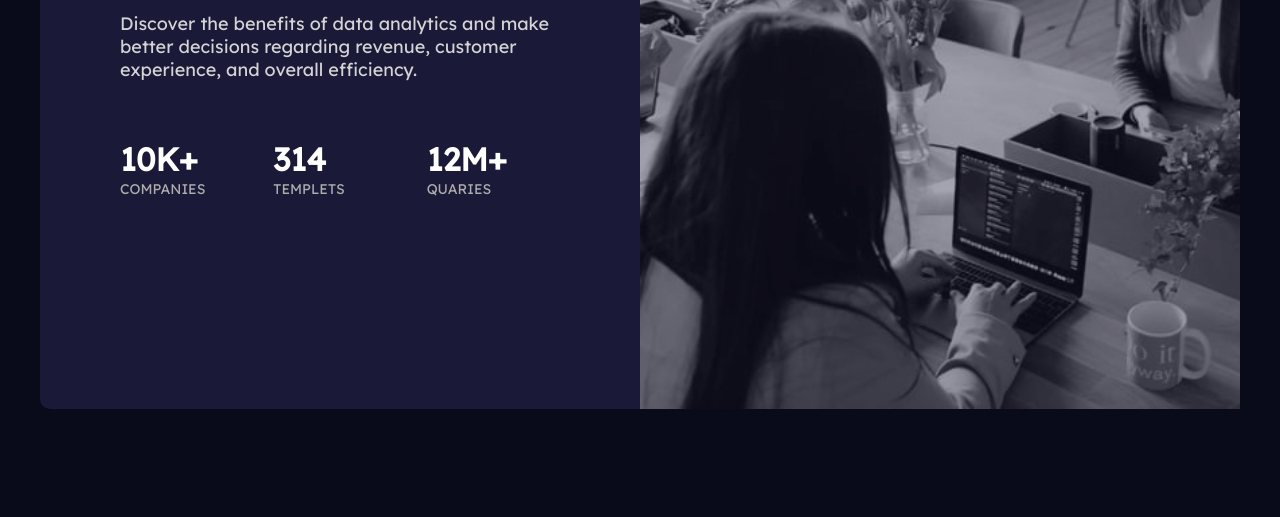
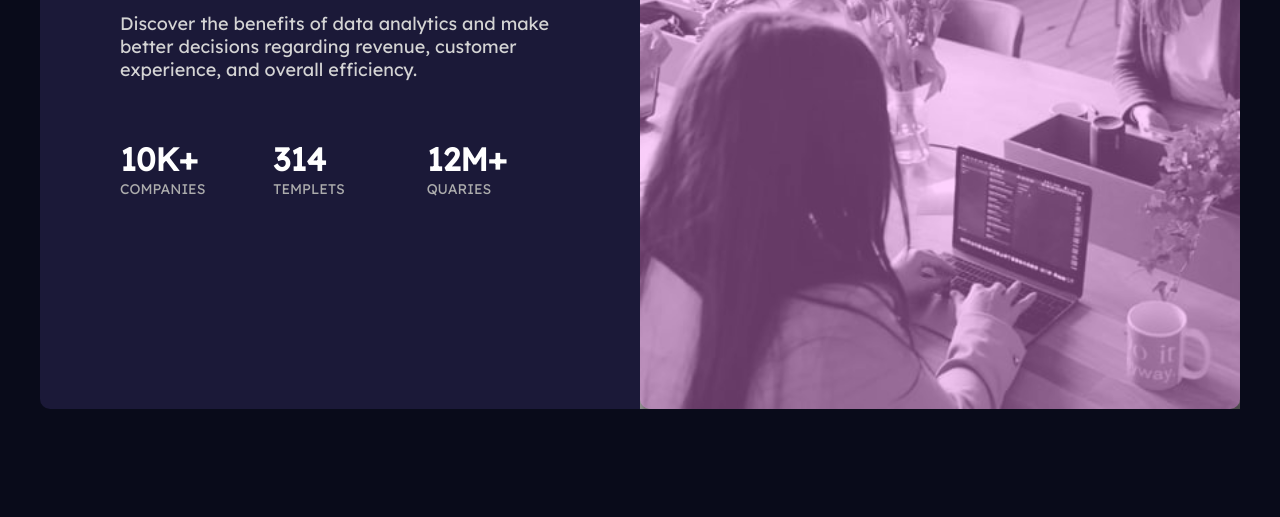
Before and after one commit to sufiyan0/Frontend-Mentor, a plain HTML site: page Stats-preview-card-component/index.html in a window 1280 px wide. Shown: the part 299-816 px from the top of the page. Drawn offline with Linux system fonts and the light colour scheme.

Commit message:
change on color

```diff
--- a/Stats-preview-card-component/index.html
+++ b/Stats-preview-card-component/index.html
@@ -32,6 +32,7 @@
             </div>
             <div class="image">
                 <img src="./image-header-desktop.jpg" alt="">
+                <div class="color"></div>
             </div>
 
 
--- a/Stats-preview-card-component/style.css
+++ b/Stats-preview-card-component/style.css
@@ -99,7 +99,17 @@ body  {
 .image img {
     border-top-right-radius: 10px;
     border-bottom-right-radius: 10px;
-    opacity: 0.6;
+    /* opacity: 0.6; */
+}
+
+.color{
+    /* display: flex; */
+    position: absolute;
+    opacity: 0.4;
+    background-color: rgb(250, 141, 250);
+    width: 600px;
+    height: 600px;
+    border-radius: 10px;
 }
 
 @media (max-width:375px ){
```
